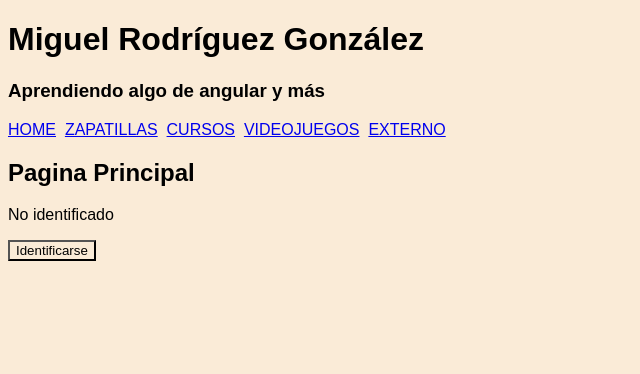
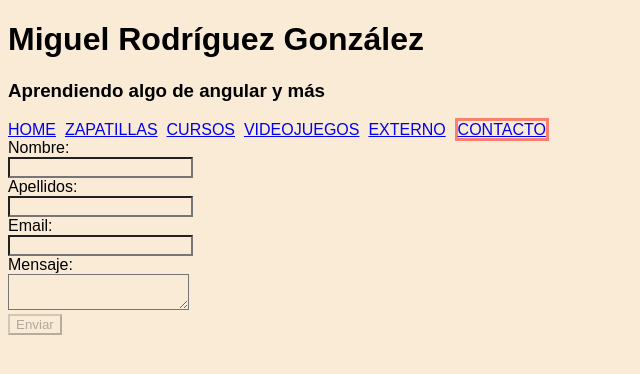
Before and after one commit to miguelrguez16/Proyecto-Portfolio, an Angular app: page /contacto in a window 1280 px wide. Shown: the top 374 px of the page, without its empty margins (0-640 px from the left). Built offline with nearby package versions, Linux system fonts and the light colour scheme.

Commit message:
formulario con post

```diff
--- a/src/app/app.component.html
+++ b/src/app/app.component.html
@@ -9,7 +9,9 @@
     CURSOS</a>&nbsp;
   <a [routerLink]="['/videojuego']" [routerLinkActive]="['active']">
     VIDEOJUEGOS</a>&nbsp;
-    <a [routerLink]="['/externo']" [routerLinkActive]="['active']">
-      EXTERNO</a>&nbsp;
+  <a [routerLink]="['/externo']" [routerLinkActive]="['active']">
+    EXTERNO</a>&nbsp;
+  <a [routerLink]="['/contacto']" [routerLinkActive]="['active']">
+    CONTACTO</a>&nbsp;
 </nav>
 <router-outlet></router-outlet>
--- a/src/app/app.module.ts
+++ b/src/app/app.module.ts
@@ -13,6 +13,7 @@ import { HomeComponent } from './home/home.component';
 import { ExternoComponent } from './externo/externo.component';
 
 import { CalculadoraPipe } from './pipes/calculadora.pipe';
+import { ContactoComponent } from './contacto/contacto.component';
 
 @NgModule({//Decorador que configura el modulo
   declarations: [ // carga las declaraciones
@@ -23,7 +24,8 @@ import { CalculadoraPipe } from './pipes/calculadora.pipe';
     CursosComponent,
     HomeComponent,
     ExternoComponent,
-    CalculadoraPipe
+    CalculadoraPipe,
+    ContactoComponent
   ],
   imports: [ // carga los demas imports
     BrowserModule,
--- a/src/app/app.routing.ts
+++ b/src/app/app.routing.ts
@@ -8,7 +8,7 @@ import { VideojuegoComponent } from "./videojuego/videojuego.component";
 import { CursosComponent } from "./cursos/cursos.component";
 import { HomeComponent } from "./home/home.component";
 import { ExternoComponent } from "./externo/externo.component";
-
+import { ContactoComponent } from "./contacto/contacto.component";
 
 // array de conf de las routas
 const appRutas: Routes  =[
@@ -19,6 +19,7 @@ const appRutas: Routes  =[
     {path: 'cursos', component: CursosComponent},
     {path: 'cursos/:nombre/:followers', component: CursosComponent},
     {path: 'externo', component: ExternoComponent},
+    {path: 'contacto', component: ContactoComponent},
     {path: '**', component: HomeComponent}
 ];
 
--- /dev/null
+++ b/src/app/contacto/contacto.component.html
@@ -0,0 +1,22 @@
+<form #formContacto="ngForm" (ngSubmit)="onSubmit(formContacto)">
+  <label for="nombre">Nombre:</label>
+  <input type="text" name="nombre" #nombre="ngModel" [(ngModel)]="_user.nombre" required pattern="[a-zA-Z]+"/>
+
+  <span *ngIf="nombre.touched && !nombre.valid" style='color:red'> Nombre obligatorio</span>
+
+  <label for="apellidos">Apellidos:</label>
+  <input type="text" name="apellidos" #apellidos="ngModel" [(ngModel)]="_user.apellidos" required pattern="[a-zA-Z]+"/>
+  <span *ngIf="apellidos.touched && !apellidos.valid" style='color:red'> Apellidos obligatorios</span>
+
+  <label for="correo">Email:</label>
+  <input type="email" name="correo" #correo="ngModel" [(ngModel)]="_user.email" required />
+  <span *ngIf="correo.touched && !correo.valid" style='color:red'> Email obligatorio</span>
+
+  <label for="mensaje">Mensaje:</label>
+  <textarea type="text" name="mensaje" #mensaje="ngModel" [(ngModel)]="_user.mensaje" required></textarea>
+  <span *ngIf="mensaje.touched && !mensaje.valid" style='color:red'> Mensaje obligatorio</span>
+
+  <br/><input type="submit" value="Enviar" [disabled]="!formContacto.form.valid"/>
+
+
+</form>
--- /dev/null
+++ b/src/app/contacto/contacto.component.ts
@@ -0,0 +1,29 @@
+import { Component, OnInit } from '@angular/core';
+import { ContactoUsuario } from '../models/usuario';
+
+@Component({
+  selector: 'app-contacto',
+  templateUrl: './contacto.component.html',
+  styleUrls: ['./contacto.component.css'],
+})
+export class ContactoComponent implements OnInit {
+  public _user: ContactoUsuario;
+  public data_user:any;
+  constructor() {
+    this._user = new ContactoUsuario(
+      '',
+      '',
+      '',
+      ''
+    );
+  }
+
+  ngOnInit(): void {}
+
+  onSubmit(form:any) {
+    this.data_user = form;
+    //form.reset;
+    console.log(this.data_user);
+
+  }
+}
--- a/src/app/externo/externo.component.html
+++ b/src/app/externo/externo.component.html
@@ -11,3 +11,18 @@
   <h2>{{ _user.first_name }} {{ _user.last_name }}</h2>
   <img src="{{ _user.avatar }}" width="200" />
 </div>
+
+
+<form #newUser="ngForm" (ngSubmit)="onSubmit(newUser)">
+  <label for="name">Nombre</label>
+  <input type="text" name="name" requiered #name="ngModel" [(ngModel)]="new_user.name"/>
+
+  <label for="trabajo">Trabajo</label>
+  <input type="text" name="trabajo" requiered #trabajo="ngModel" [(ngModel)]="new_user.job"/>
+
+  <input type="submit" value="Registrar" [disabled]="!newUser.form.valid"/>
+</form>
+
+<div *ngIf="nuevo_usuario">
+  <p>ID del usuario:{{nuevo_usuario}}</p>
+</div>
--- a/src/app/externo/externo.component.ts
+++ b/src/app/externo/externo.component.ts
@@ -1,4 +1,5 @@
 import { Component, OnInit } from '@angular/core';
+import { mergeWith } from 'rxjs';
 import { PeticionesService } from '../services/peticiones.service';
 
 @Component({
@@ -11,14 +12,29 @@ export class ExternoComponent implements OnInit {
   public _user: any;
   public _userId: any;
   public fecha: any;
+  public nuevo_usuario:any;
+
+  public new_user: any;
   constructor(
     private _peticionServicio: PeticionesService) {
     this._userId=2;
+    this.new_user = {
+      "name":"",
+      "job":""
+    };
   }
 
   ngOnInit(): void {
     this.cargaUsuario();
     this.fecha = new Date();
+
+  }
+  onSubmit(form:any){
+    this._peticionServicio.addUser(this.new_user).subscribe(
+      complete => {console.log(complete); this.nuevo_usuario= complete.id},
+      error => {console.error(error);}
+    )
+    form.reset;
   }
 
   cargaUsuario(){
--- /dev/null
+++ b/src/app/models/usuario.ts
@@ -0,0 +1,10 @@
+export class ContactoUsuario {
+    constructor(
+        public nombre: string,
+        public apellidos: string,
+        public email: string,
+        public mensaje: string
+    ){
+
+    }
+}
--- a/src/app/services/peticiones.service.ts
+++ b/src/app/services/peticiones.service.ts
@@ -2,7 +2,7 @@ import { Injectable } from '@angular/core';
 
 import { HttpClient, HttpHeaders } from '@angular/common/http';
 import { Observable } from 'rxjs';
-import { StringMap } from '@angular/compiler/src/compiler_facade_interface';
+import { ContactoUsuario } from '../models/usuario';
 
 @Injectable()
 export class PeticionesService {
@@ -15,4 +15,10 @@ export class PeticionesService {
   getUserById(_userId:number): Observable<any>{
       return this._http.get(this.url +'api/users/' + _userId);
   }
+
+  addUser(user: any):Observable<any>{
+      let dataJSon = JSON.stringify(user)
+      let cabeceras = new HttpHeaders().set('Content-type', 'application/json)');
+      return this._http.post(this.url + "api/users",dataJSon, {headers:cabeceras})
+  }
 }
```
Also changed, not shown: src/app/contacto/contacto.component.css (added), 1 other file (tests, documents, lock files or other folders).
